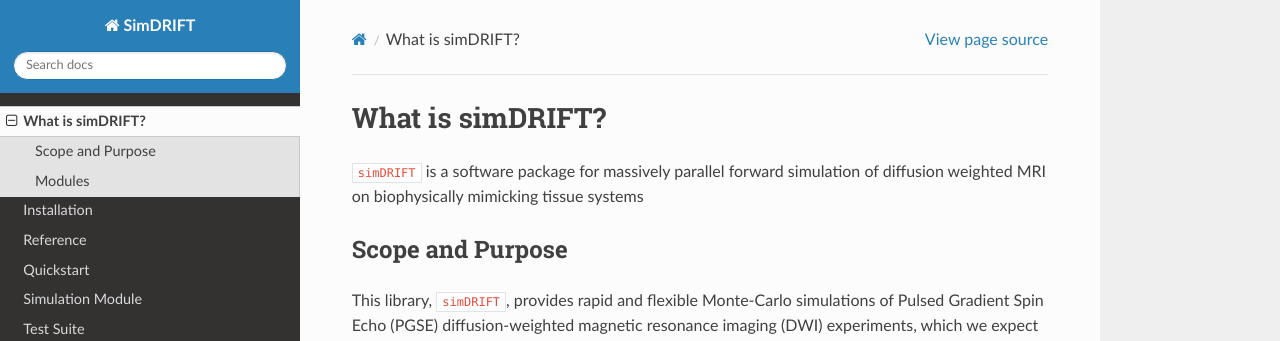
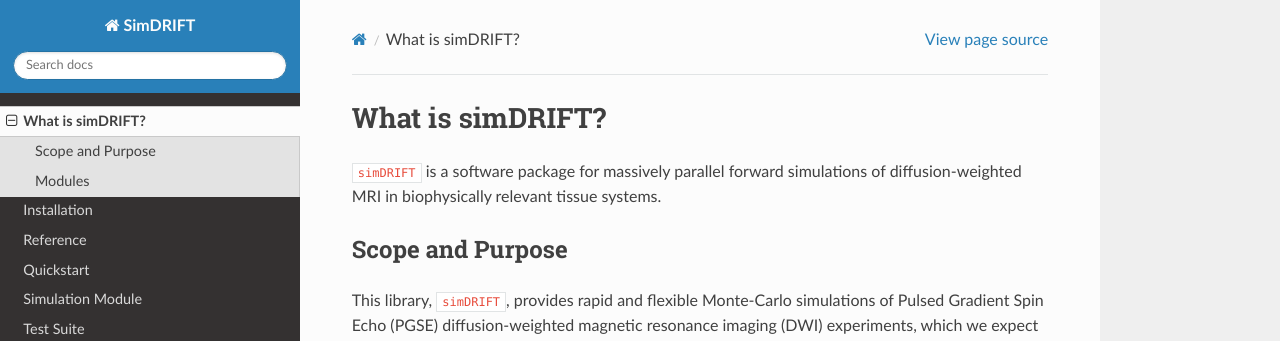
Before and after one commit to jacobblum/simDRIFT, a Sphinx documentation site: the page built from docs/source/introduction/index.rst, in a window 1280 px wide and 900 px high. Shown: the top 341 px of the window. Built offline with Sphinx 7.4.7 and the Read the Docs theme 2.0.0, drawn with Linux system fonts in a browser that asks for light colours.

Commit message:
Update index.rst

```diff
--- a/docs/source/introduction/index.rst
+++ b/docs/source/introduction/index.rst
@@ -1,6 +1,6 @@
 What is simDRIFT?
 ===================
-``simDRIFT`` is a software package for massively parallel forward simulation of diffusion weighted MRI on biophysically mimicking tissue systems
+``simDRIFT`` is a software package for massively parallel forward simulations of diffusion-weighted MRI in biophysically relevant tissue systems.
 
 Scope and Purpose
 -------------------
```
